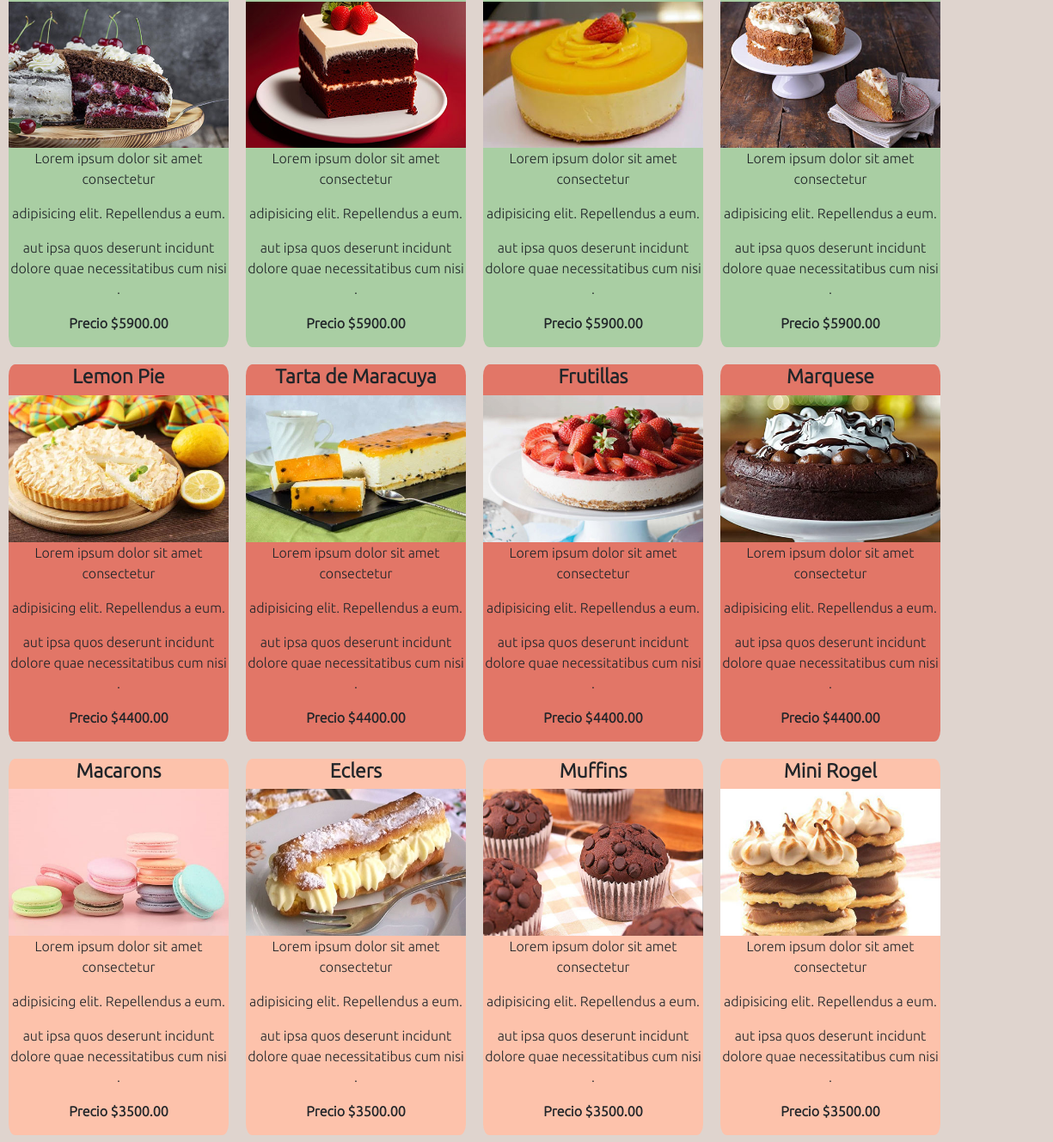
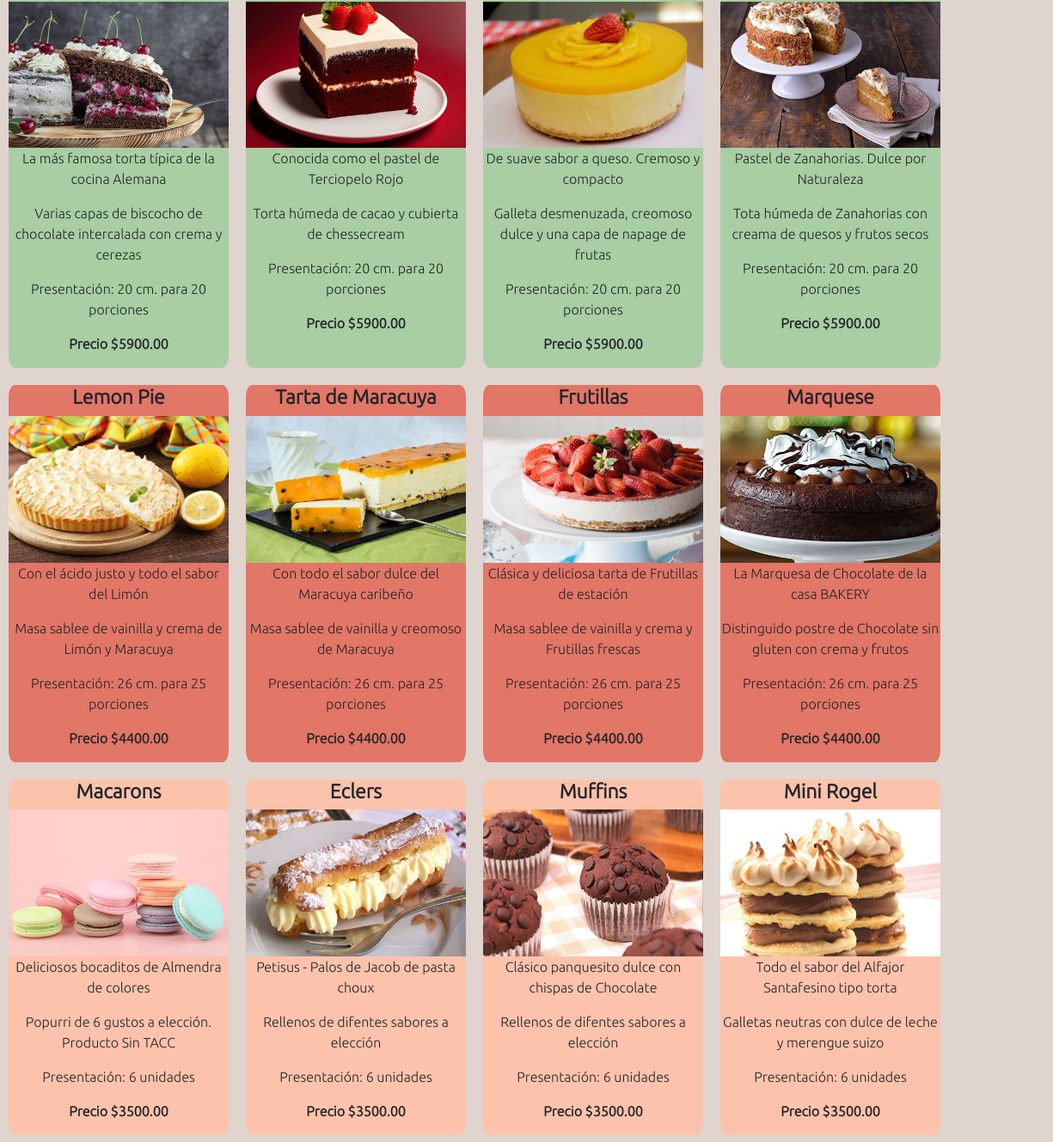
Before and after one commit to patricioamolio/proyectofinal, a plain HTML site: page index.html in a window 1280 px wide. Shown: the part 554-1883 px from the top of the page at 86% size, 0-1225 px from the left. Drawn offline with nearby package versions, Linux system fonts and the light colour scheme.

Commit message:
entrega final Patricio Amolio con datos reales

```diff
--- a/index.html
+++ b/index.html
@@ -95,9 +95,9 @@
                 <div>
                     <img class="foto-prod" src="img/foto-torta-selva.jpg" alt="Torta Selva Negra Precio 5900" >
                 </div>
-                    <P>Lorem ipsum dolor sit amet consectetur</P>
-                    <P>adipisicing elit. Repellendus a eum.</P>
-                    <P></P>aut ipsa quos deserunt incidunt dolore quae necessitatibus cum nisi .</P>
+                    <P>La más famosa torta típica de la cocina Alemana</P>
+                    <P>Varias capas de biscocho de chocolate intercalada con crema y cerezas</P>
+                    <P>Presentación: 20 cm. para 20 porciones</P>
                     <P class="precio"> Precio $5900.00</P>
                 </div>
         </div>
@@ -107,9 +107,9 @@
                     <div>
                         <img class="foto-prod" src="img/foto-torta-red.jpg" alt="Torta Red Velvet Precio 5900" >
                     </div>
-                        <P>Lorem ipsum dolor sit amet consectetur</P>
-                        <P>adipisicing elit. Repellendus a eum.</P>
-                        <P></P>aut ipsa quos deserunt incidunt dolore quae necessitatibus cum nisi .</P>
+                        <P>Conocida como el pastel de Terciopelo Rojo</P>
+                        <P>Torta húmeda de cacao y cubierta de chessecream</P>
+                        <P>Presentación: 20 cm. para 20 porciones</P>
                         <P class="precio"> Precio $5900.00</P>
                     </div>
             </div>
@@ -119,9 +119,9 @@
                     <div>
                         <img class="foto-prod" src="img/foto-torta-chess.jpg" alt="Torta Chessecake Precio 5900" >
                     </div>
-                        <P>Lorem ipsum dolor sit amet consectetur</P>
-                        <P>adipisicing elit. Repellendus a eum.</P>
-                        <P></P>aut ipsa quos deserunt incidunt dolore quae necessitatibus cum nisi .</P>
+                        <P>De suave sabor a queso. Cremoso y compacto</P>
+                        <P>Galleta desmenuzada, creomoso dulce y una capa de napage de frutas</P>
+                        <P>Presentación: 20 cm. para 20 porciones</P>
                         <P class="precio"> Precio $5900.00</P>
 
                     </div>
@@ -132,9 +132,9 @@
                     <div>
                         <img class="foto-prod" src="img/foto-torta-carrot.jpg" alt="Torta Carrot Cake Precio 5900" >
                     </div>
-                        <P>Lorem ipsum dolor sit amet consectetur</P>
-                        <P>adipisicing elit. Repellendus a eum.</P>
-                        <P></P>aut ipsa quos deserunt incidunt dolore quae necessitatibus cum nisi .</P>
+                        <P>Pastel de Zanahorias. Dulce por Naturaleza</P>
+                        <P>Tota húmeda de Zanahorias con creama de quesos y frutos secos</P>
+                        <P>Presentación: 20 cm. para 20 porciones</P>
                         <P class="precio"> Precio $5900.00</P>
 
                     </div>
@@ -150,9 +150,9 @@
                     <div>
                         <img class="foto-prod" src="img/foto-tarta-lemon.jpg" alt="Tarta Lemon Pie Precio 4400" >
                     </div>
-                    <P>Lorem ipsum dolor sit amet consectetur</P>
-                    <P>adipisicing elit. Repellendus a eum.</P>
-                    <P></P>aut ipsa quos deserunt incidunt dolore quae necessitatibus cum nisi .</P>
+                    <P>Con el ácido justo y todo el sabor del Limón</P>
+                    <P>Masa sablee de vainilla y crema de Limón y Maracuya</P>
+                    <P>Presentación: 26 cm. para 25 porciones</P>
                     <P class="precio"> Precio $4400.00</P>
                 </div>
             </div>
@@ -162,9 +162,9 @@
                     <div>
                         <img class="foto-prod" src="img/foto-tarta-maracya.jpg" alt="Tarta de Maracuya Precio 4400" >
                     </div>
-                    <P>Lorem ipsum dolor sit amet consectetur</P>
-                    <P>adipisicing elit. Repellendus a eum.</P>
-                    <P></P>aut ipsa quos deserunt incidunt dolore quae necessitatibus cum nisi .</P>
+                    <P>Con todo el sabor dulce del Maracuya caribeño</P>
+                    <P>Masa sablee de vainilla y creomoso de Maracuya</P>
+                    <P>Presentación: 26 cm. para 25 porciones</P>
                     <P class="precio"> Precio $4400.00</P>
                 </div>
             </div>
@@ -174,9 +174,9 @@
                     <div>
                         <img class="foto-prod" src="img/foto-tarta-frutilla.jpg" alt="Tarta de Frutillas Precio 4400" >
                     </div>
-                    <P>Lorem ipsum dolor sit amet consectetur</P>
-                    <P>adipisicing elit. Repellendus a eum.</P>
-                    <P></P>aut ipsa quos deserunt incidunt dolore quae necessitatibus cum nisi .</P>
+                    <P>Clásica y deliciosa tarta de Frutillas de estación</P>
+                    <P>Masa sablee de vainilla y crema y Frutillas frescas</P>
+                    <P>Presentación: 26 cm. para 25 porciones</P>
                     <P class="precio"> Precio $4400.00</P>
                 </div>
             </div>
@@ -186,9 +186,9 @@
                     <div>
                         <img class="foto-prod" src="img/foto-tarta-marquese.jpg" alt="Tarta Marquese Precio 4400" >
                     </div>
-                    <P>Lorem ipsum dolor sit amet consectetur</P>
-                    <P>adipisicing elit. Repellendus a eum.</P>
-                    <P></P>aut ipsa quos deserunt incidunt dolore quae necessitatibus cum nisi .</P>
+                    <P>La Marquesa de Chocolate de la casa BAKERY</P>
+                    <P>Distinguido postre de Chocolate sin gluten con crema y frutos</P>
+                    <P>Presentación: 26 cm. para 25 porciones</P>
                     <P class="precio"> Precio $4400.00</P>
                 </div>
             </div>
@@ -203,9 +203,9 @@
                     <div>
                         <img class="foto-prod" src="img/foto-paste-maca.jpg" alt="6 Macarons Precio 3500" >
                     </div>
-                    <P>Lorem ipsum dolor sit amet consectetur</P>
-                    <P>adipisicing elit. Repellendus a eum.</P>
-                    <P></P>aut ipsa quos deserunt incidunt dolore quae necessitatibus cum nisi .</P>
+                    <P>Deliciosos bocaditos de Almendra de colores</P>
+                    <P>Popurri de 6 gustos a elección. Producto Sin TACC</P>
+                    <P>Presentación: 6 unidades</P>
                     <P class="precio"> Precio $3500.00</P>
                 </div>
             </div>
@@ -215,9 +215,9 @@
                     <div>
                         <img class="foto-prod" src="img/foto-pastel-ecler.jpg" alt="6 Macarons Precio 3500" >
                     </div>
-                    <P>Lorem ipsum dolor sit amet consectetur</P>
-                    <P>adipisicing elit. Repellendus a eum.</P>
-                    <P></P>aut ipsa quos deserunt incidunt dolore quae necessitatibus cum nisi .</P>
+                    <P>Petisus - Palos de Jacob de pasta choux</P>
+                    <P>Rellenos de difentes sabores a elección</P>
+                    <P>Presentación: 6 unidades</P>
                     <P class="precio"> Precio $3500.00</P>
                 </div>
             </div>
@@ -227,9 +227,9 @@
                     <div>
                         <img class="foto-prod" src="img/foto-pastel-muffin.jpg" alt="6 Muffins Precio 3500" >
                     </div>
-                    <P>Lorem ipsum dolor sit amet consectetur</P>
-                    <P>adipisicing elit. Repellendus a eum.</P>
-                    <P></P>aut ipsa quos deserunt incidunt dolore quae necessitatibus cum nisi .</P>
+                    <P>Clásico panquesito dulce con chispas de Chocolate</P>
+                    <P>Rellenos de difentes sabores a elección</P>
+                    <P>Presentación: 6 unidades</P>
                     <P class="precio"> Precio $3500.00</P>
                 </div>
             </div>
@@ -239,9 +239,9 @@
                     <div>
                         <img class="foto-prod" src="img/foto-pastel-rogel.jpg" alt="6 Mini Rogel Precio 3500" >
                     </div>
-                    <P>Lorem ipsum dolor sit amet consectetur</P>
-                    <P>adipisicing elit. Repellendus a eum.</P>
-                    <P></P>aut ipsa quos deserunt incidunt dolore quae necessitatibus cum nisi .</P>
+                    <P>Todo el sabor del Alfajor Santafesino tipo torta</P>
+                    <P>Galletas neutras con dulce de leche y merengue suizo</P>
+                    <P>Presentación: 6 unidades</P>
                     <P class="precio"> Precio $3500.00</P>
 
                 </div>
```
Also changed, not shown: pages/productos.html (+36 -36 lines), pages/promociones.html (+12 -9 lines).
